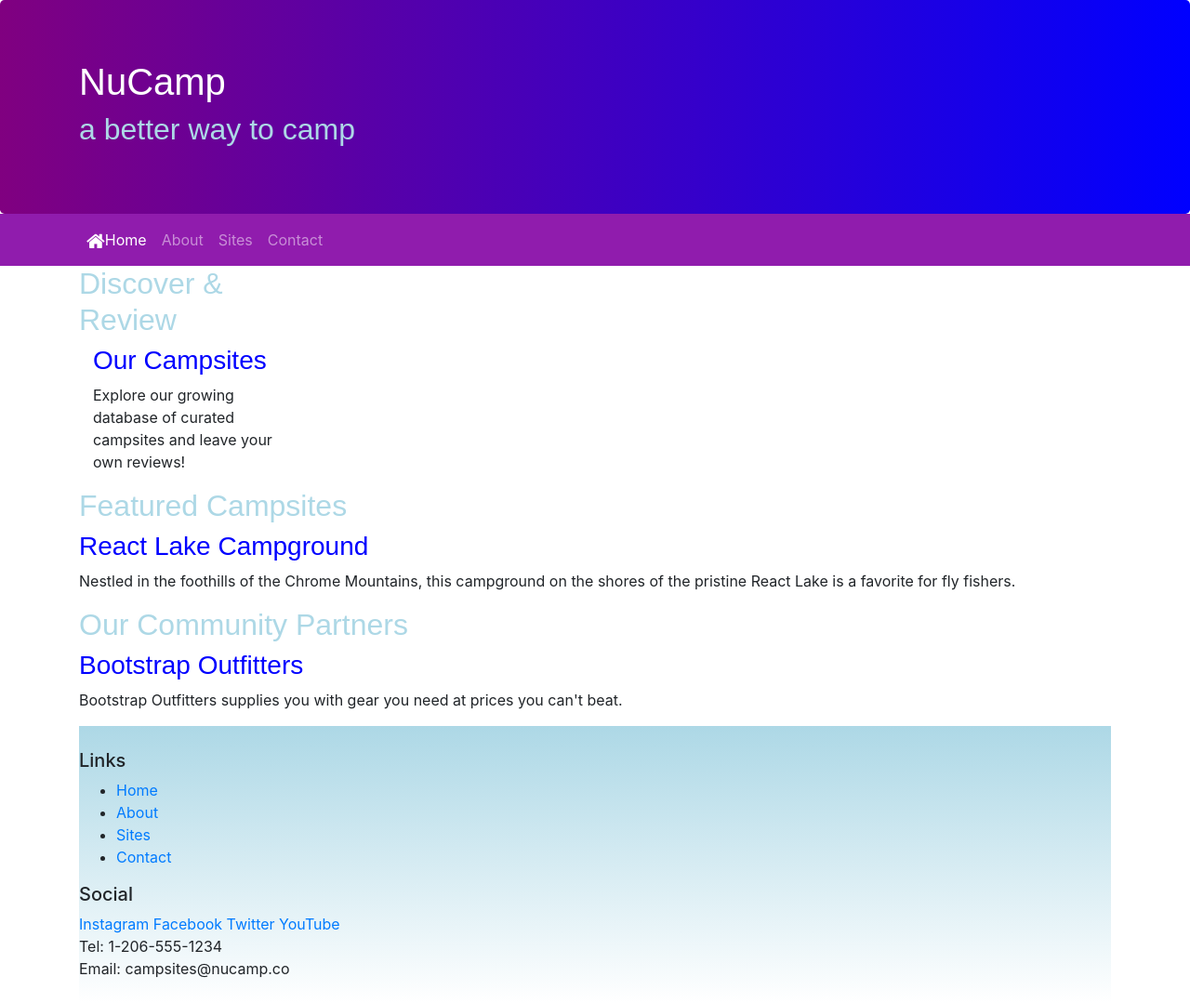
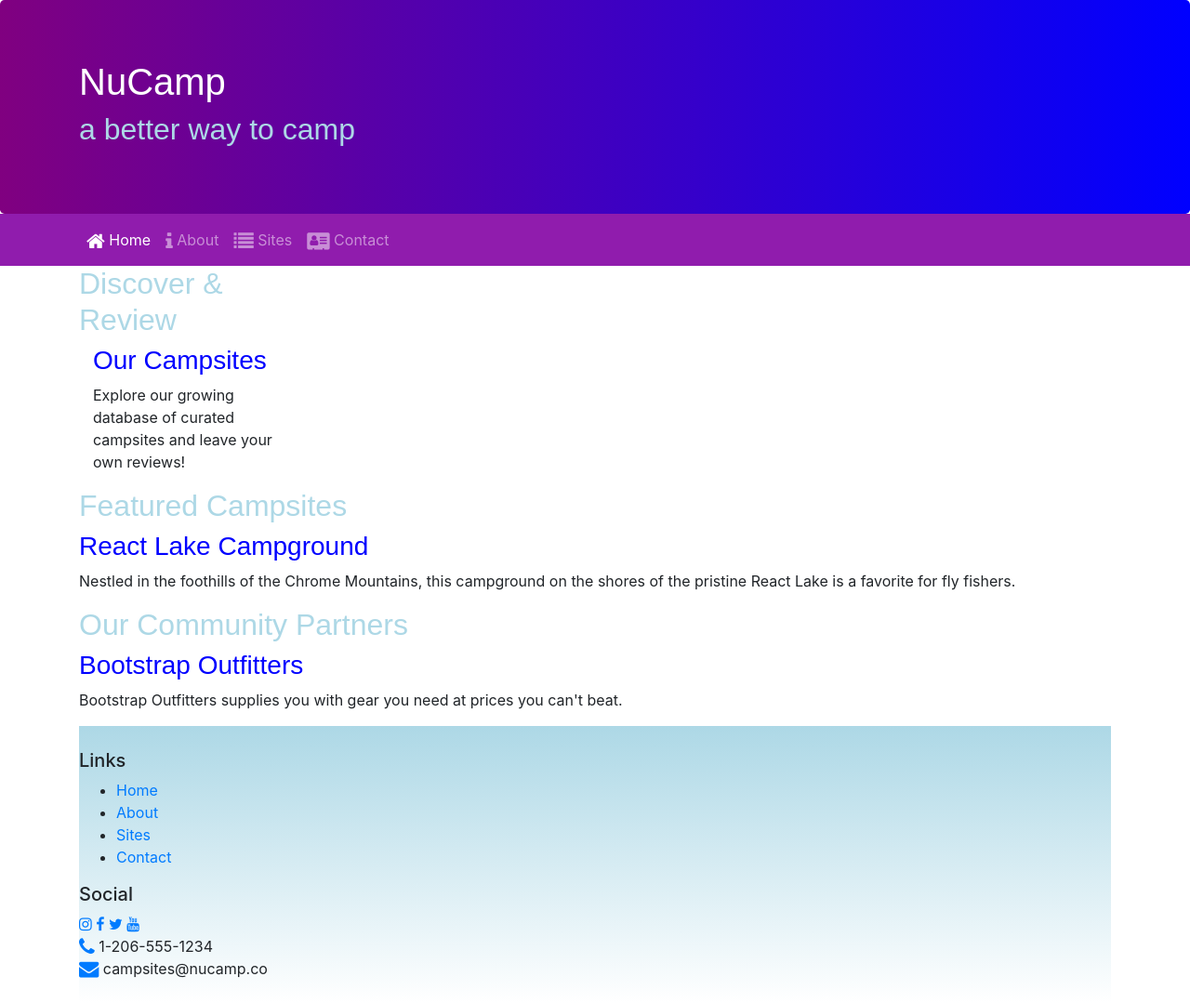
Before and after one commit to MannyV/nucampsite, a website: page index.html in a window 1280 px wide. Shown: the whole page at 93% size. Drawn offline with nearby package versions, Linux system fonts and the light colour scheme.

Commit message:
Font Awesome

```diff
--- a/index.html
+++ b/index.html
@@ -34,10 +34,10 @@
             </button>
             <div class="collapse navbar-collapse" id="nucampNavbar">
                 <ul class="navbar-nav">
-                    <li class="nav-item active"><a class="nav-link" href="#"><i class="fa fa-home fa-lg"></i>Home</a></li>
-                    <li class="nav-item"><a class="nav-link" href="aboutus.html">About</a></li>
-                    <li class="nav-item"><a class="nav-link" href="#">Sites</a></li>
-                    <li class="nav-item"><a class="nav-link" href="#">Contact</a></li>
+                    <li class="nav-item active"><a class="nav-link" href="#"><i class="fa fa-home fa-lg"></i> Home</a></li>
+                    <li class="nav-item"><a class="nav-link" href="aboutus.html"><i class="fa fa-info fa-lg"></i> About</a></li>
+                    <li class="nav-item"><a class="nav-link" href="#"><i class="fa fa-list fa-lg"></i> Sites</a></li>
+                    <li class="nav-item"><a class="nav-link" href="#"><i class="fa fa-address-card fa-lg"></i> Contact</a></li>
                 </ul>
             </div>
         </div>
@@ -77,14 +77,14 @@
         </div>
         <div>
             <h5>Social</h5>
-            <a href="http://instagram.com/">Instagram</a>
-            <a href="http://facebook.com/">Facebook</a>
-            <a href="http://twitter.com/">Twitter</a>
-            <a href="http://youtube.com/">YouTube</a>
+                    <a href="http://instagram.com/"><i class="fa fa-instagram"></i></a>
+                    <a href="http://facebook.com/"><i class="fa fa-facebook"></i></a>
+                    <a href="http://twitter.com/"><i class="fa fa-twitter"></i></a>
+                    <a href="http://youtube.com/"><i class="fa fa-youtube"></i></a>
         </div>
         <div>
-            Tel: 1-206-555-1234<br />
-            Email: campsites@nucamp.co
+            <i class="fa fa-phone fa-lg text-primary"></i> 1-206-555-1234<br />
+            <i class="fa fa-envelope fa-lg text-primary"></i> campsites@nucamp.co
         </div>
     </footer>
     <!-- jQuery must come first, then Popper.js, then the Bootstrap JavaScript plugins.-->
```
Also changed, not shown: aboutus.html (+8 -8 lines).
